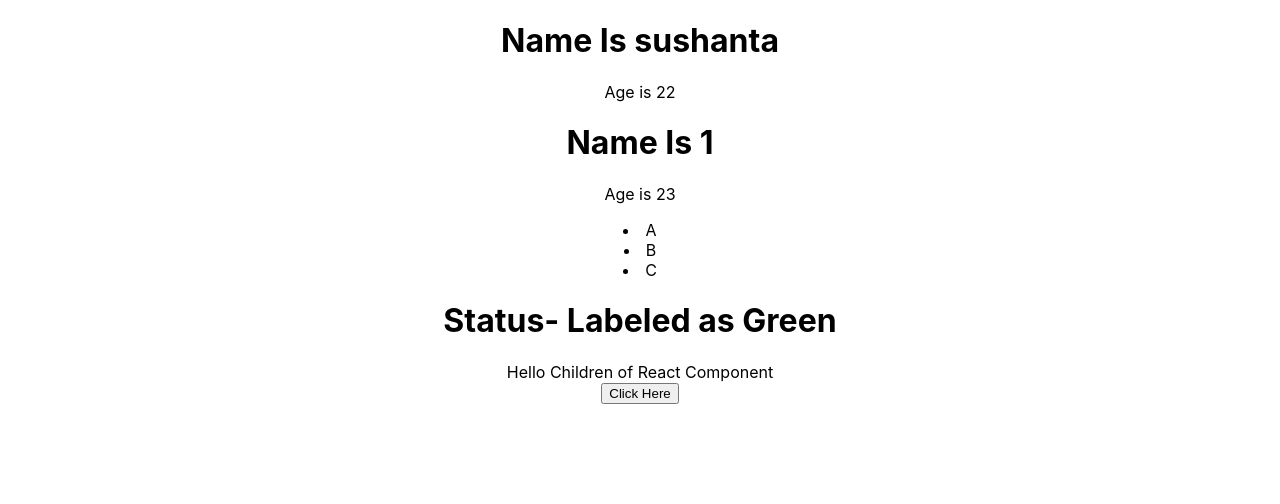
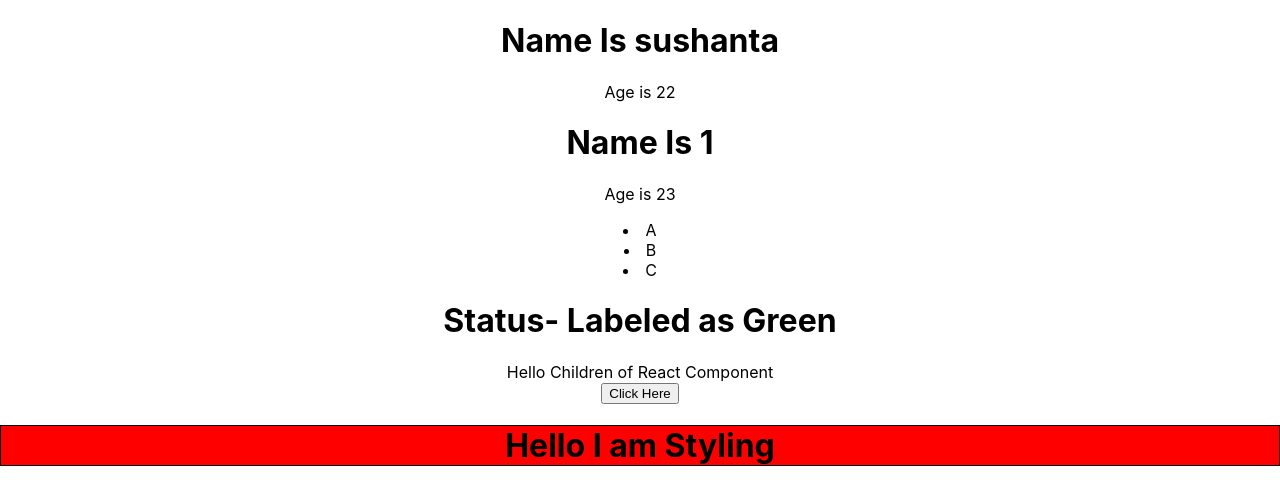
Before and after one commit to sushantagupta007/BasicTS, a React (Create React App) app in the folder my-app/: page / in a window 1280 px wide. Shown: the top 504 px of the page. Built offline with nearby package versions, Linux system fonts and the light colour scheme.

Commit message:
style props add

```diff
--- a/my-app/src/App.tsx
+++ b/my-app/src/App.tsx
@@ -5,6 +5,7 @@ import ArrayList from "./component/ArrayList";
 import Event from "./component/Event";
 import Heading from "./component/Heading";
 import ReactNode from "./component/ReactNode";
+import Style from "./component/Style";
 import Users from "./component/Users";
 
 const nameList = [{ name: "A" }, { name: "B" }, { name: "C" }];
@@ -23,6 +24,7 @@ function App() {
         <Heading> Hello Children of React Component</Heading>
       </ReactNode>
       <Event eventClick={(e) => handleClick(e)} />
+      <Style style={{ backgroundColor: "red", border: "1px solid black" }} />
     </div>
   );
 }
--- /dev/null
+++ b/my-app/src/component/Style.tsx
@@ -0,0 +1,13 @@
+import React from "react";
+type StyleProps = {
+  style: React.CSSProperties;
+};
+const Style = (props: StyleProps) => {
+  return (
+    <div>
+      <h1 style={props.style}> Hello I am Styling </h1>
+    </div>
+  );
+};
+
+export default Style;
```
